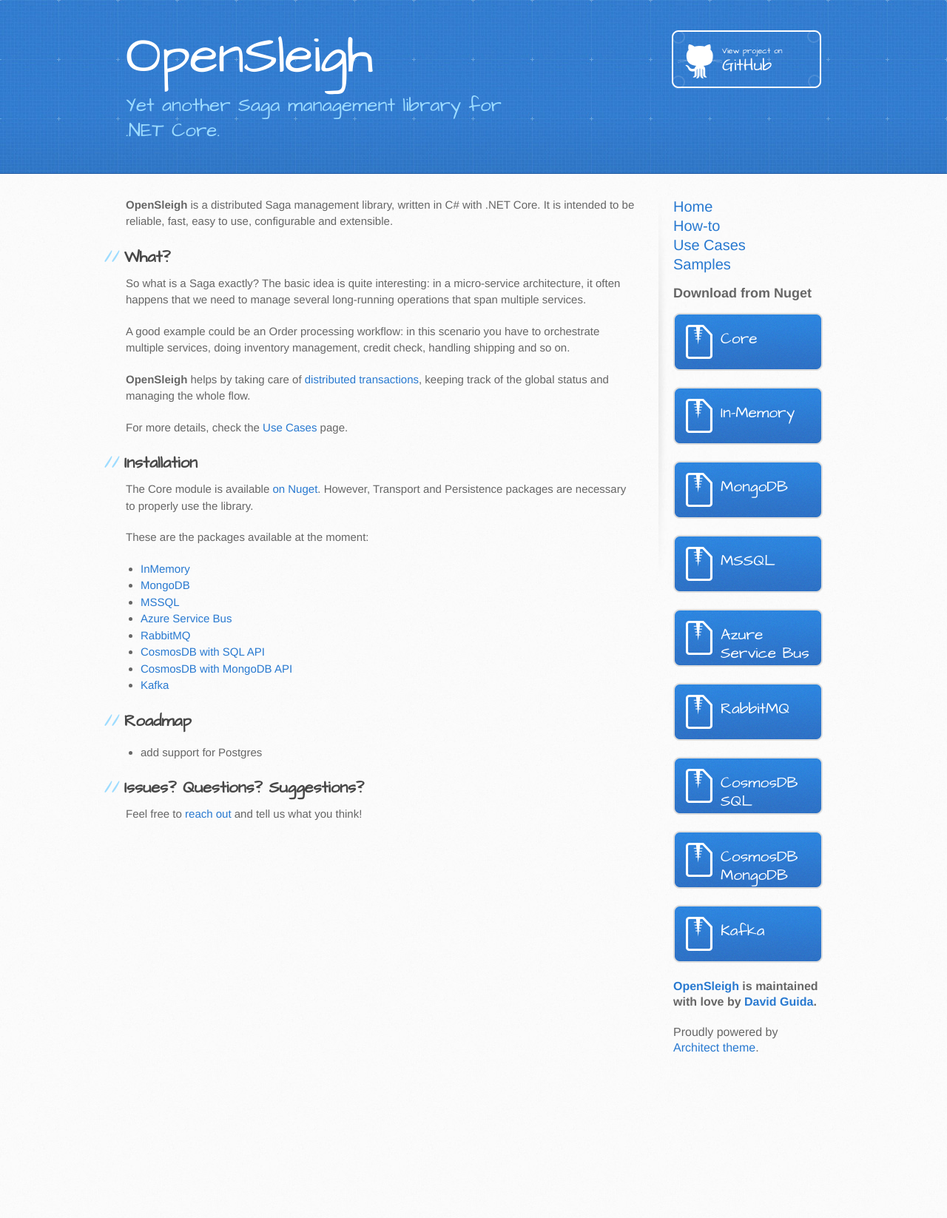
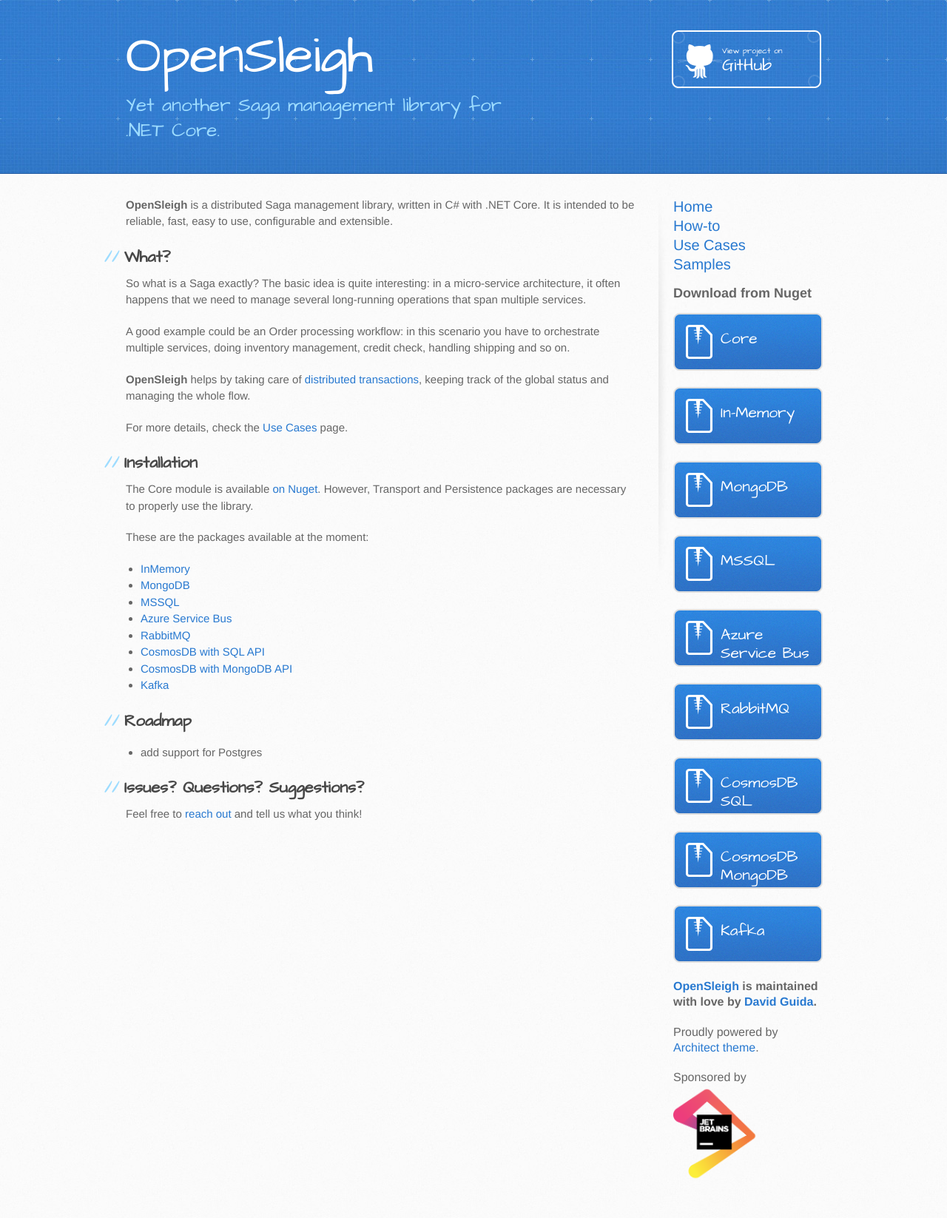
Before and after one commit to mizrael/OpenSleigh-Web, a Jekyll site: the page built from index.md, in a window 1280 px wide. Shown: the whole page at 74% size. Built offline with Jekyll 4.4.1, drawn with Linux system fonts in a browser that asks for light colours; before the commit the page ends 1469 px from its top, so only the background shows below that.

Commit message:
added jetbrains sponsor

```diff
--- a/_layouts/default.html
+++ b/_layouts/default.html
@@ -71,6 +71,13 @@
           {% endif %}
 
           <p>Proudly powered by <a href="https://github.com/pages-themes/architect" target="_blank">Architect theme</a>.</p>
+
+          <p class="sponsor">
+            Sponsored by
+            <a class="sponsor-logo" href="https://jb.gg/OpenSource" target="_blank" title="Jetbrains">
+              <img src="/assets/images/jetbrains.png" title="Jetbrains" />
+            </a>
+          </p>
         </aside>
       </div>
     </div>
--- a/assets/css/style.scss
+++ b/assets/css/style.scss
@@ -16,3 +16,20 @@
 #sidebar p {
     font-size: 16px;
 }
+
+.sponsor{
+    display: inline-block;
+}
+
+.sponsor .sponsor-logo{
+    display: inline-block;
+    text-align: center;
+    width:120px;
+    height:auto;
+}
+
+.sponsor .sponsor-logo img{
+    display: inline-block;
+    width:100%;
+    height:auto;
+}
```
Also changed, not shown: assets/images/jetbrains.png (added).
